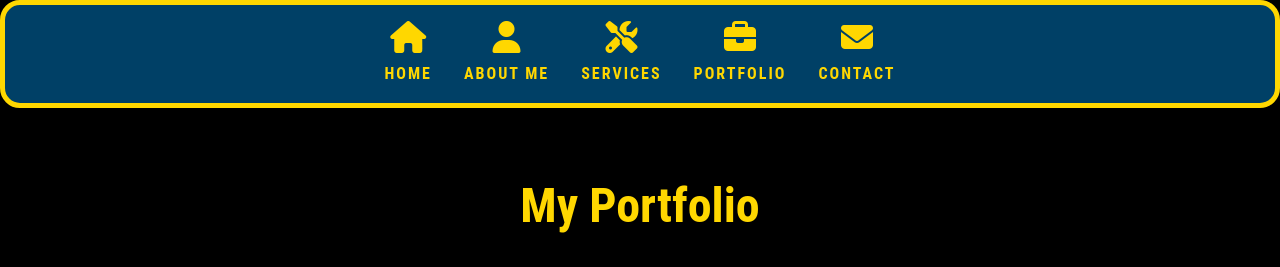
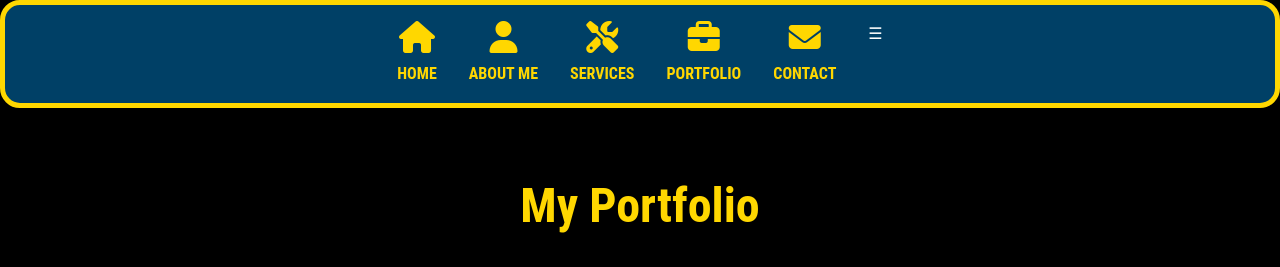
Before and after one commit to Zucloak/Zuke, a plain HTML site: page portfolio.html in a window 1280 px wide. Shown: the top 267 px of the page. Drawn offline with Linux system fonts and the light colour scheme.

Commit message:
Added script tag + fixed navbar toggle

```diff
--- a/portfolio.html
+++ b/portfolio.html
@@ -8,18 +8,23 @@
   <link rel="stylesheet" href="https://cdnjs.cloudflare.com/ajax/libs/font-awesome/6.5.0/css/all.min.css">
 </head>
 <body class="portfolio">
-  <!-- Navigation -->
-  <nav class="navbar">
-    <div class="navbar-container">
-      <ul class="nav-links">
-        <li><a href="index.html"><i class="fas fa-home"></i><span>HOME</span></a></li>
-        <li><a href="about.html"><i class="fas fa-user"></i><span>ABOUT ME</span></a></li>
-        <li><a href="services.html"><i class="fas fa-tools"></i><span>SERVICES</span></a></li>
-        <li><a href="portfolio.html"><i class="fas fa-briefcase"></i><span>PORTFOLIO</span></a></li>
-        <li><a href="contact.html"><i class="fas fa-envelope"></i><span>CONTACT</span></a></li>
-      </ul>
-    </div>
-  </nav>
+  <!-- Navbar -->
+<nav class="navbar">
+  <div class="navbar-container">
+
+    <!-- Desktop Menu -->
+    <ul class="nav-links" id="nav-links">
+      <li><a href="index.html"><i class="fas fa-home"></i> HOME</a></li>
+      <li><a href="about.html"><i class="fas fa-user"></i> ABOUT ME</a></li>
+      <li><a href="services.html"><i class="fas fa-tools"></i> SERVICES</a></li>
+      <li><a href="portfolio.html"><i class="fas fa-briefcase"></i> PORTFOLIO</a></li>
+      <li><a href="contact.html"><i class="fas fa-envelope"></i> CONTACT</a></li>
+    </ul>
+
+    <!-- Hamburger Icon -->
+    <div class="hamburger" id="hamburger">&#9776;</div>
+  </div>
+</nav>
 
   <!-- Portfolio Section -->
   <section class="portfolio-section">
@@ -54,6 +59,7 @@
       <a href="#"><i class="fab fa-github"></i></a>
     </div>
   </footer>
+
 <script src="js/main.js"></script>
 </body>
 </html>
```
